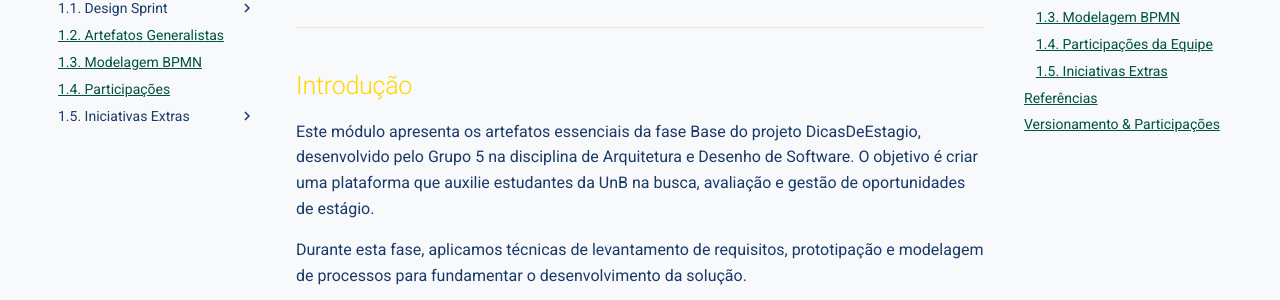
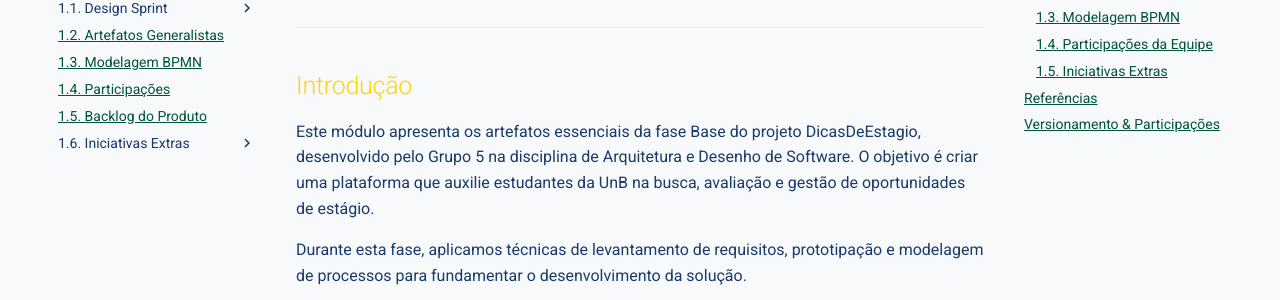
Before and after one commit to UnBArqDsw2025-2-Turma02/2025.2-T02_G5_DicasDeEstagio_Entrega03, an MkDocs documentation site: the page built from docs/Base/Introducao.md, in a window 1280 px wide. Shown: the part 229-529 px from the top of the page. Built offline with MkDocs 1.6.1 and Material for MkDocs 9.7.7, drawn with Linux system fonts in a browser that asks for light colours; comment, search, counter and statistics services are not loaded.

Commit message:
docs: adicionando o backlog no mkdocs
Co-authored-by: Eduardo <fxr.ed03@gmail.com>

```diff
--- a/mkdocs.yml
+++ b/mkdocs.yml
@@ -36,7 +36,8 @@ nav:
     - 1.2. Artefatos Generalistas: Base/Artefatos-generalistas/ArtefatosGeneralistas.md
     - 1.3. Modelagem BPMN: Base/BPMN/ModelagemBPMN.md
     - 1.4. Participações: Base/Participacoes/Participacoes.md
-    - 1.5. Iniciativas Extras:
+    - 1.5. Backlog do Produto: Base/Backlog/backlog.md
+    - 1.6. Iniciativas Extras:
       - Planejamento:
         - Ferramentas: Base/Iniciativas-extras/Planejamento/Ferramentas.md
         - Heatmap Disponibilidade: Base/Iniciativas-extras/Planejamento/HeatmapDisponibilidade.md
```
